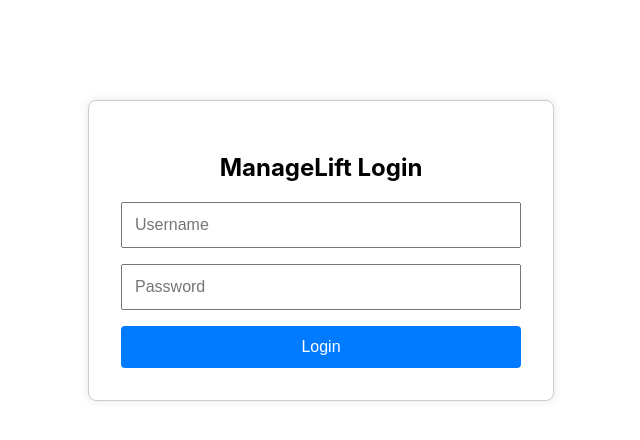
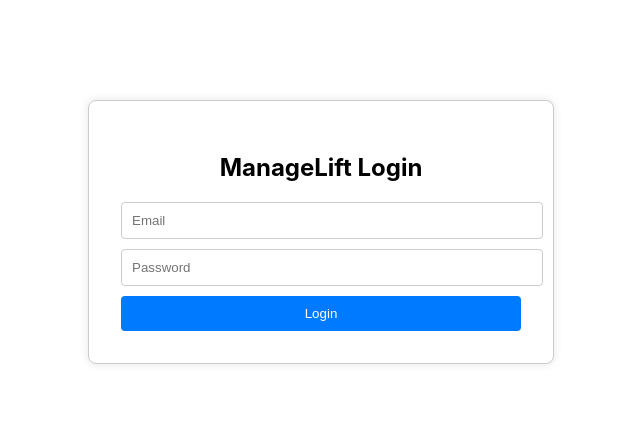
Before and after one commit to KevanPangburn/ManageLift, a React (Create React App) app in the folder frontend/: page / in a window 1280 px wide. Shown: the top 440 px of the page, without its empty margins (319-959 px from the left). Built offline with nearby package versions, Linux system fonts and the light colour scheme.

Commit message:
feat: connect login UI to backend using email/password auth and setup dashboard routing

```diff
--- a/frontend/package.json
+++ b/frontend/package.json
@@ -9,6 +9,7 @@
     "@testing-library/user-event": "^13.5.0",
     "react": "^19.1.0",
     "react-dom": "^19.1.0",
+    "react-router-dom": "^7.6.2",
     "react-scripts": "5.0.1",
     "web-vitals": "^2.1.4"
   },
@@ -18,6 +19,7 @@
     "test": "react-scripts test",
     "eject": "react-scripts eject"
   },
+  "proxy": "http://localhost:8080",
   "eslintConfig": {
     "extends": [
       "react-app",
--- a/frontend/src/App.js
+++ b/frontend/src/App.js
@@ -1,11 +1,16 @@
 import React from 'react';
+import { BrowserRouter as Router, Routes, Route } from 'react-router-dom';
 import LoginPage from './LoginPage';
+import TechnicianDashboard from './TechnicianDashboard';
 
 function App() {
   return (
-    <div>
-      <LoginPage />
-    </div>
+    <Router>
+      <Routes>
+        <Route path="/" element={<LoginPage />} />
+        <Route path="/dashboard" element={<TechnicianDashboard />} />
+      </Routes>
+    </Router>
   );
 }
 
--- a/frontend/src/LoginPage.jsx
+++ b/frontend/src/LoginPage.jsx
@@ -1,8 +1,12 @@
 import React, { useState } from 'react';
+import { useNavigate } from 'react-router-dom';
 
 const LoginPage = () => {
-  const [username, setUsername] = useState('');
+  console.log('LoginPage loaded');
+
+  const [email, setEmail] = useState('');
   const [password, setPassword] = useState('');
+  const navigate = useNavigate();
 
   const handleSubmit = async (e) => {
     e.preventDefault();
@@ -11,16 +15,16 @@ const LoginPage = () => {
       const response = await fetch('/api/users/login', {
         method: 'POST',
         headers: {
-          'Content-Type': 'application/json'
+          'Content-Type': 'application/json',
         },
-        body: JSON.stringify({ name: username, password })
+        body: JSON.stringify({ email, password }),
       });
 
       const message = await response.text();
 
       if (response.ok) {
         alert('✅ ' + message);
-        // TODO: Redirect to dashboard later
+        navigate('/dashboard'); // Redirect on success
       } else {
         alert('❌ ' + message);
       }
@@ -35,10 +39,10 @@ const LoginPage = () => {
       <h2>ManageLift Login</h2>
       <form onSubmit={handleSubmit} style={styles.form}>
         <input
-          type="text"
-          placeholder="Username"
-          value={username}
-          onChange={(e) => setUsername(e.target.value)}
+          type="email"
+          placeholder="Email"
+          value={email}
+          onChange={(e) => setEmail(e.target.value)}
           style={styles.input}
           required
         />
@@ -50,7 +54,9 @@ const LoginPage = () => {
           style={styles.input}
           required
         />
-        <button type="submit" style={styles.button}>Login</button>
+        <button type="submit" style={styles.button}>
+          Login
+        </button>
       </form>
     </div>
   );
@@ -65,26 +71,27 @@ const styles = {
     borderRadius: '8px',
     backgroundColor: '#fff',
     boxShadow: '0 0 10px rgba(0,0,0,0.1)',
-    textAlign: 'center'
+    textAlign: 'center',
   },
   form: {
     display: 'flex',
-    flexDirection: 'column'
+    flexDirection: 'column',
   },
   input: {
-    marginBottom: '1rem',
-    padding: '0.75rem',
-    fontSize: '1rem'
+    width: '100%',
+    padding: '10px',
+    marginBottom: '10px',
+    borderRadius: '4px',
+    border: '1px solid #ccc',
   },
   button: {
-    padding: '0.75rem',
-    fontSize: '1rem',
+    width: '100%',
+    padding: '10px',
     backgroundColor: '#007bff',
     color: '#fff',
     border: 'none',
     borderRadius: '4px',
-    cursor: 'pointer'
-  }
+  },
 };
 
 export default LoginPage;
```
Also changed, not shown: 2 other files (tests, documents, lock files or other folders).
